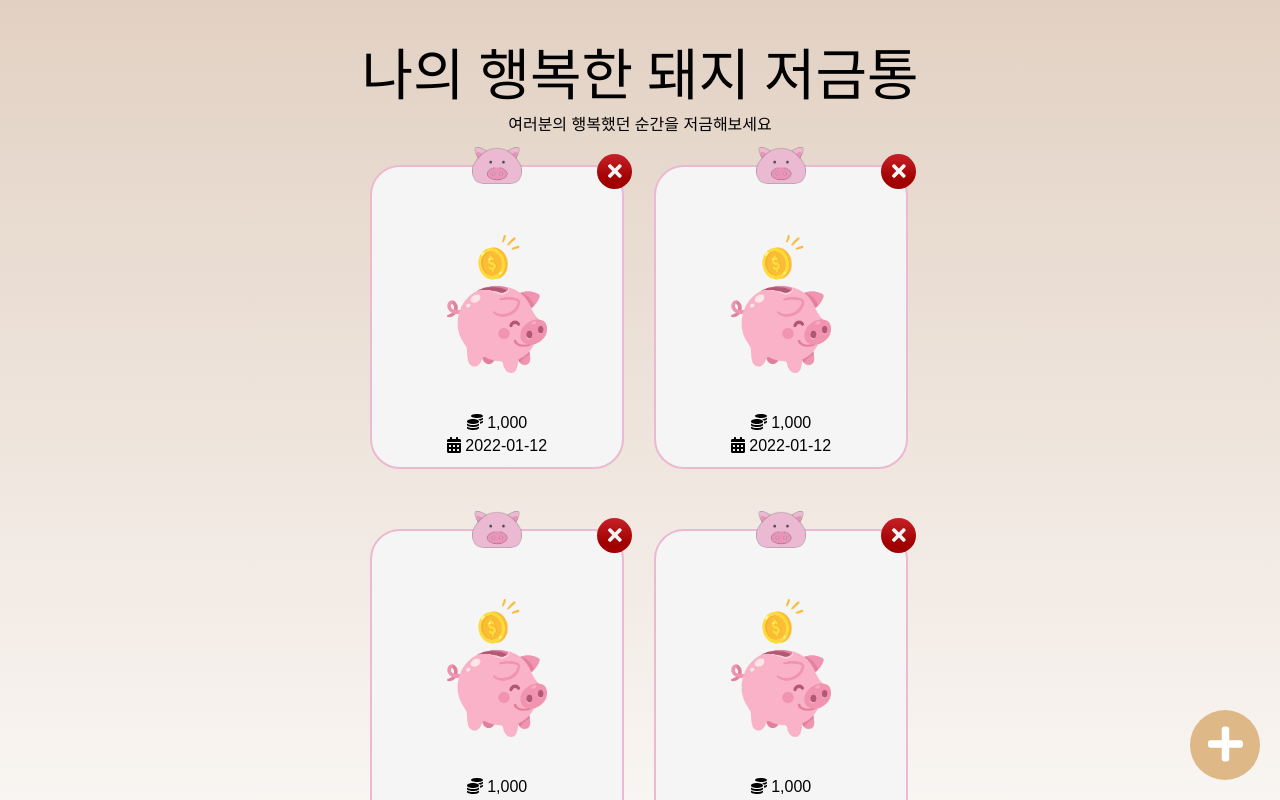
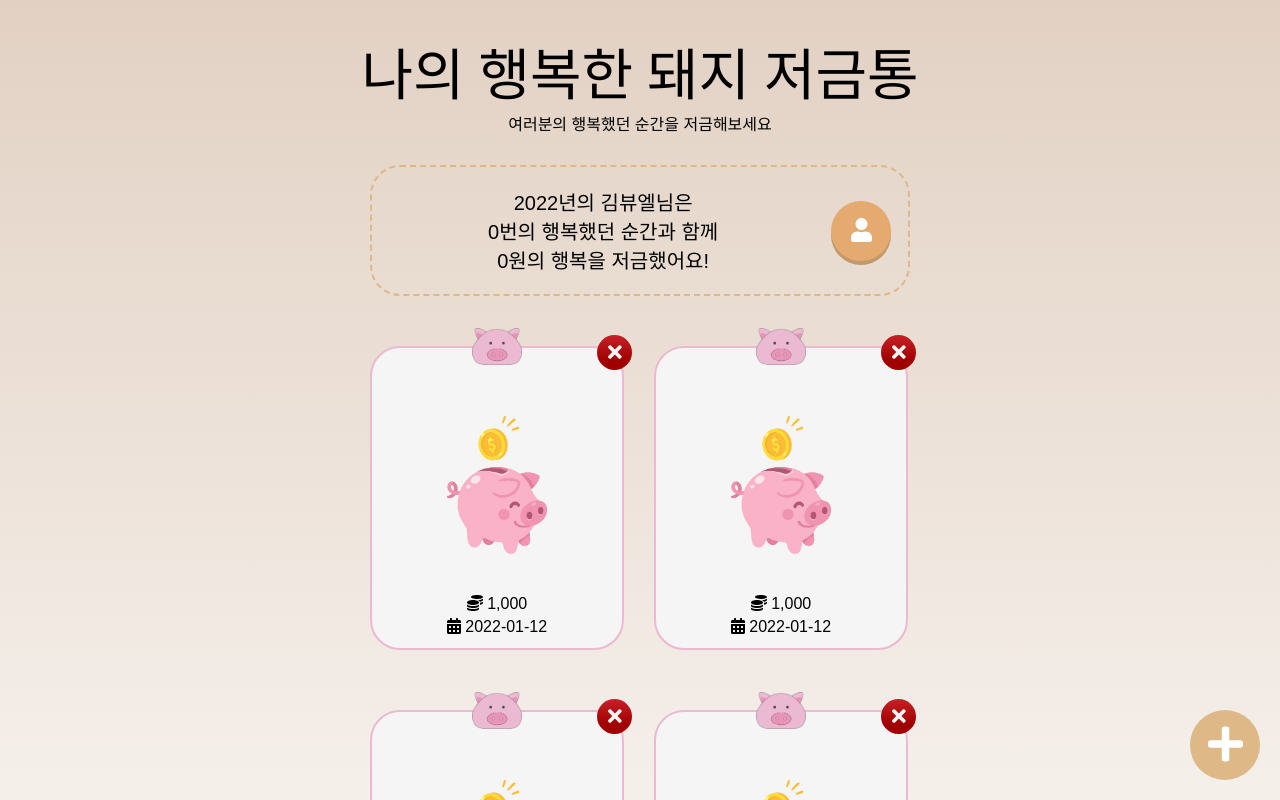
Before and after one commit to happy-piggy-bank/happy-piggy-bank-web-old, a React (Create React App) app: page /bank in a window 1280 px wide. Shown: the top 800 px of the page. Built offline with nearby package versions, Linux system fonts and the light colour scheme; a web font is replaced by a local one.

Commit message:
저금 리스트 화면 상단 추가
예전 저금 내역 드롭박스는 나중에 추가

```diff
--- a/src/components/bank/bankListScreen.jsx
+++ b/src/components/bank/bankListScreen.jsx
@@ -1,33 +1,55 @@
-import { React } from 'react';
+import { React, useState } from "react";
 import { useNavigate } from "react-router-dom";
-import { FontAwesomeIcon } from '@fortawesome/react-fontawesome'
-import { faPlus } from '@fortawesome/free-solid-svg-icons';
+import { FontAwesomeIcon } from "@fortawesome/react-fontawesome";
+import { faPlus } from "@fortawesome/free-solid-svg-icons";
 
-import '../../css/bank/bankListScreen.css';
+import "../../css/bank/bankListScreen.css";
 
-import MainHeader from '../common/mainHeader';
-import MainFooter from '../common/mainFooter';
+import MainHeader from "../common/mainHeader";
+import MainFooter from "../common/mainFooter";
+import PrimaryButton from "../common/primaryButton";
+import MyInfoButton from "../common/myInfoButton";
 
-import NoBankList from './noBankList';
-import BankListComponent from './bankListComponent';
+// import NoBankList from "./noBankList";
+import BankListComponent from "./bankListComponent";
+
+const MyInfoPopup = () => {
+  return (
+    <div className="myInfoPopup">
+      <PrimaryButton buttonText={"내 정보 수정"} onClick={() => {}} />
+      <PrimaryButton buttonText={"로그아웃"} onClick={() => {}} />
+    </div>
+  );
+};
 
 const BankListScreen = () => {
-    const navigate = useNavigate();
+  const [isPopupOpen, setPopupOpen] = useState(false);
+  const navigate = useNavigate();
 
-    return (
-        <div className='bankListScreenContainer'>
-            <MainHeader/>
-            <div className='bankListBodyArea'>
-                <div className='bankListEntryArea'>
-                    <BankListComponent/>
-                </div>
+  return (
+    <div className="bankListScreenContainer">
+      <MainHeader />
+      <div className="bankListBodyArea">
+        <div className="bankListEntryArea">
+          <div className="bankListDescriptionArea">
+            <div className="bankListDescLeft">
+              <p>{new Date().getFullYear()}년의 김뷰엘님은</p>
+              <p>0번의 행복했던 순간과 함께</p>
+              <p>0원의 행복을 저금했어요!</p>
             </div>
-            <button className='createBankButton' onClick={() => navigate("/create")}>
-                <FontAwesomeIcon icon={faPlus} />
-            </button>
-            <MainFooter/>
+            <div className="bankListDescRight">
+              <MyInfoButton onClick={() => setPopupOpen(true)} />
+            </div>
+          </div>
+          <BankListComponent />
         </div>
-    )
-}
+      </div>
+      <button className="createBankButton" onClick={() => navigate("/create")}>
+        <FontAwesomeIcon icon={faPlus} />
+      </button>
+      <MainFooter />
+    </div>
+  );
+};
 
 export default BankListScreen;
--- /dev/null
+++ b/src/components/common/myInfoButton.jsx
@@ -0,0 +1,15 @@
+import React from "react";
+import { FontAwesomeIcon } from "@fortawesome/react-fontawesome";
+import { faUser } from "@fortawesome/free-solid-svg-icons";
+
+import "../../css/common/myInfoButton.css";
+
+const MyInfoButton = ({ onClick }) => {
+  return (
+    <button className="myInfoButton" onClick={() => onClick()}>
+      <FontAwesomeIcon icon={faUser} />
+    </button>
+  );
+};
+
+export default MyInfoButton;
--- a/src/css/bank/bankListScreen.css
+++ b/src/css/bank/bankListScreen.css
@@ -1,9 +1,53 @@
+@media screen and (min-width: 600px) {
+  .bankListDescLeft {
+    font-size: 2.5vh;
+  }
+}
+
+@media screen and (max-width: 599px) {
+  .bankListDescLeft {
+    font-size: 2vh;
+  }
+}
+
 .bankListBodyArea {
   display: flex;
   flex-direction: column;
   align-items: center;
   padding-left: 30px;
   padding-right: 30px;
+}
+
+.bankListDescriptionArea {
+  display: flex;
+  flex-direction: row;
+  margin-bottom: 50px;
+  padding-top: 20px;
+  padding-bottom: 20px;
+  padding-left: 10px;
+  padding-right: 10px;
+  border: #deb887 dashed 2px;
+  border-radius: 30px;
+}
+
+.bankListDescLeft {
+  display: flex;
+  flex: 6;
+  flex-direction: column;
+  justify-content: center;
+  align-items: center;
+}
+
+.bankListDescRight {
+  display: flex;
+  flex: 1;
+  flex-direction: column;
+  justify-content: center;
+  align-items: center;
+}
+
+.myInfoButton:hover {
+  background: #daa06d;
 }
 
 .createBankButton {
@@ -13,7 +57,7 @@
   margin: 20px;
   width: 70px;
   height: 70px;
-    background: #DEB887;
+  background: #deb887;
   border-style: none;
   border-radius: 40px;
   font-size: 5vh;
--- /dev/null
+++ b/src/css/common/myInfoButton.css
@@ -0,0 +1,10 @@
+.myInfoButton {
+  background: #e5aa70;
+  color: #fff;
+  border-radius: 30px;
+  border-width: 0;
+  box-shadow: 0 4px 0 #c19a6b;
+  width: 60px;
+  height: 60px;
+  font-size: 3vh;
+}
```
Lines whose indentation alone changed are shown as unchanged.
